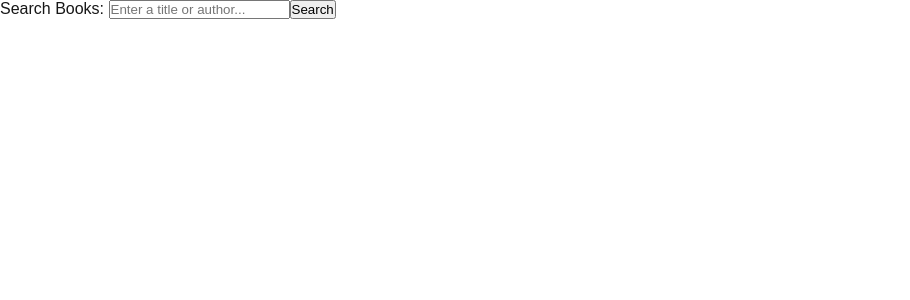
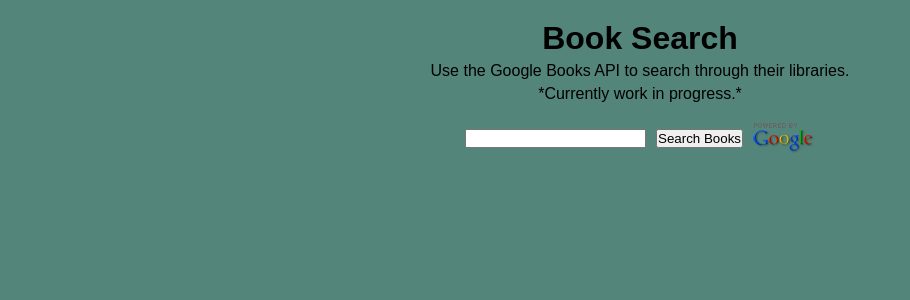
Before and after one commit to JLionPerez/books, a Next.js app: page / in a window 1280 px wide. Shown: the top 300 px of the page, without its empty margins (0-910 px from the left). Built offline with nearby package versions, Linux system fonts and the light colour scheme.

Commit message:
Add v1 styling + add wrapper around main components + add Google attribution

```diff
--- a/app/globals.css
+++ b/app/globals.css
@@ -1,27 +1,16 @@
-:root {
-  --background: #ffffff;
-  --foreground: #171717;
-}
-
-@media (prefers-color-scheme: dark) {
-  :root {
-    --background: #0a0a0a;
-    --foreground: #ededed;
-  }
-}
-
 html,
 body {
   max-width: 100vw;
   overflow-x: hidden;
+  height: 100vh;
 }
 
 body {
-  color: var(--foreground);
-  background: var(--background);
+  background: #53857a;
   font-family: Arial, Helvetica, sans-serif;
   -webkit-font-smoothing: antialiased;
   -moz-osx-font-smoothing: grayscale;
+  padding: 20px;
 }
 
 * {
@@ -30,21 +19,63 @@ body {
   margin: 0;
 }
 
-a {
-  color: inherit;
-  text-decoration: none;
-}
+/* #text {
 
-@media (prefers-color-scheme: dark) {
-  html {
-    color-scheme: dark;
-  }
-}
-
-#text {
-  color: red
 }
 
 #name {
-  color: blueviolet
+
+} */
+
+.hero {
+  display: flex;
+  justify-content: center;
+  align-items: center;
+  flex-direction: column;
+  padding-bottom: 20px;
+  gap: 5px;
 }
+
+.header {
+  display: flex;
+  flex-direction: column;
+  justify-content: center;
+  align-items: center;
+}
+
+.container {
+  display: flex;
+  justify-content: space-between;
+  align-items: center;
+  flex-direction: column;
+  /* height: calc(100% - 100px);
+  overflow: auto; */
+  gap: 20px;
+}
+
+.library {
+  display: flex;
+  flex-direction: column;
+  gap: 20px;
+}
+
+.book {
+  display: flex;
+  gap: 10px;
+}
+
+.description {
+  flex-direction: column;
+}
+
+.thumbnail {
+  width: 100px;
+  height: auto;
+}
+
+form {
+  display: flex;
+  gap: 10px;
+  justify-content: center;
+  align-items: center;
+}
--- a/app/page.js
+++ b/app/page.js
@@ -22,19 +22,28 @@ export default function Home() {
   }
 
   return (
-    <>
-      <form onSubmit={handleSubmit}>
-        <label htmlFor="searchInput">Search Books: </label>
-          <input type="text" value={search} onChange={handleSearch} placeholder="Enter a title or author..."/>
-        <button type="submit">Search</button>
-      </form>
-      <div>{books.map(book => (
-        <div key={book.id}>
-          <img src={book.volumeInfo.imageLinks.thumbnail}></img>
-          <p id="name">{book.volumeInfo.title} by {book.volumeInfo.authors}</p>
-          <p id="text">{book.volumeInfo.description}</p>
+      <div className="container">
+        <div className="header">
+          <div className="hero">
+            <h1>Book Search</h1>
+            <p>Use the Google Books API to search through their libraries.</p>
+            <p>*Currently work in progress.*</p>
+          </div>
+          <form onSubmit={handleSubmit}>
+            <input type="text" value={search} onChange={handleSearch} placeholder=""/>
+            <button type="submit">Search Books</button>
+            <img className="search_logo" src="/poweredby.png"></img>
+          </form>
         </div>
-      ))}</div>
-    </>
+        <div className="library">{books.map(book => (
+          <div className="book" key={book.id}>
+            <img className="thumbnail" src={book.volumeInfo.imageLinks.thumbnail}></img>
+            <div className="description">
+              <h3 id="name">{book.volumeInfo.title} by {book.volumeInfo.authors}</h3>
+              <p id="text">{book.volumeInfo.description}</p>
+            </div>
+          </div>
+        ))}</div>
+      </div>
   );
 }
```
Also changed, not shown: public/poweredby.png (added).
